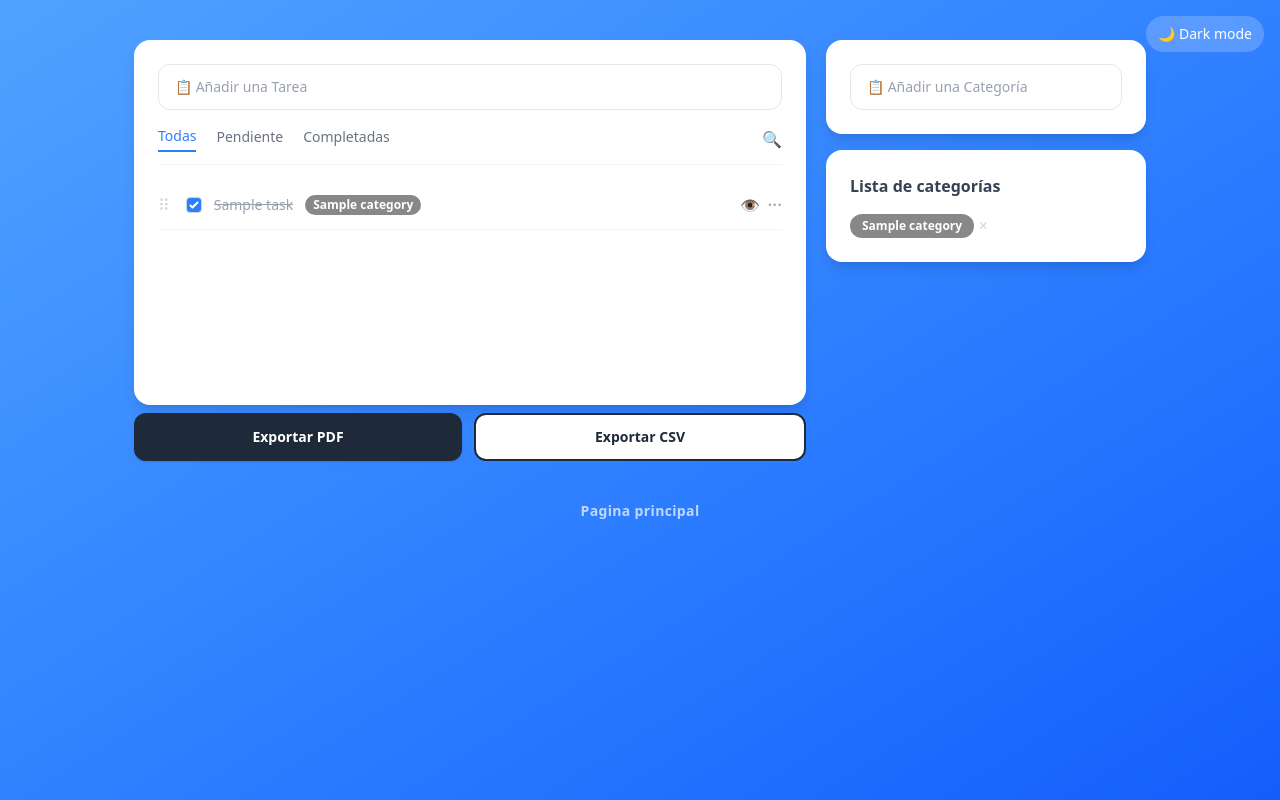
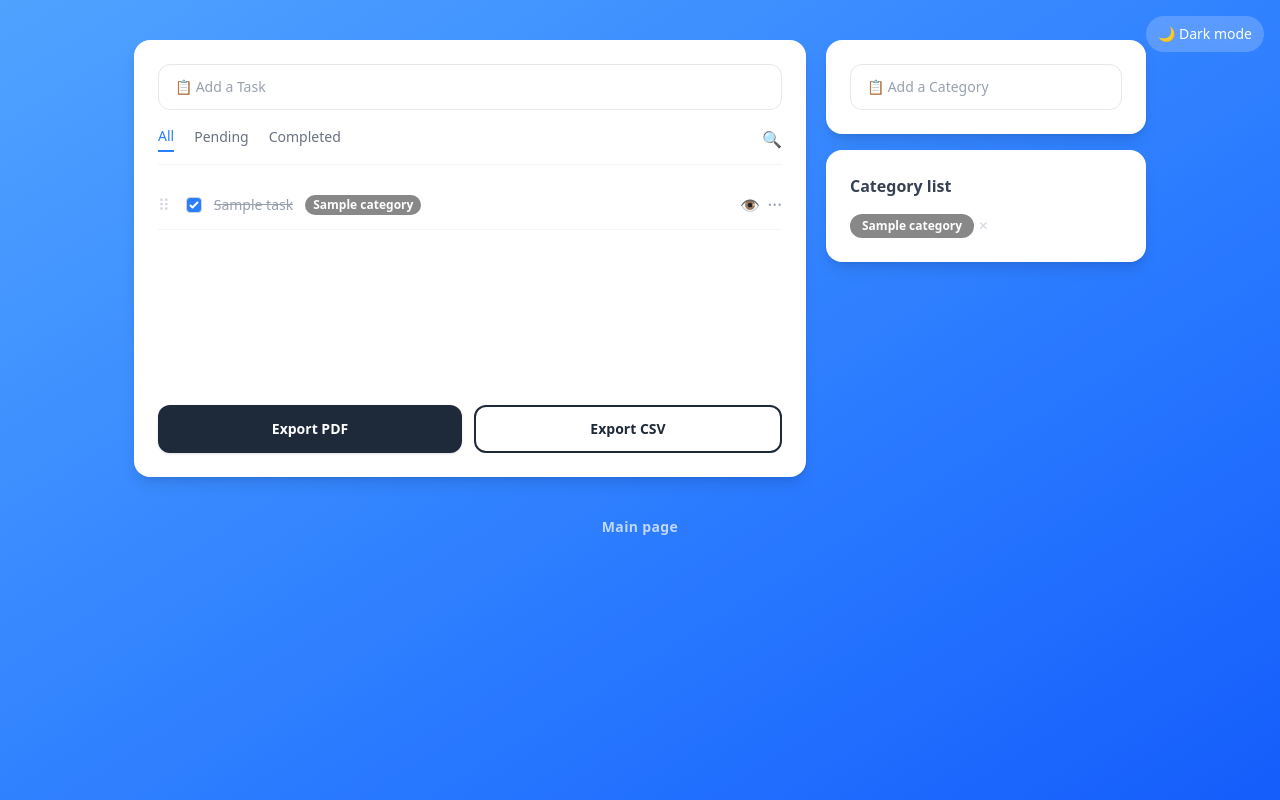
Before and after one commit to MiquelRoca18/pruebasTecnicasPracticas, a Laravel app: page / in a window 1280 px wide. Run offline with Laravel 12, Linux system fonts and the light colour scheme; tables that the repository leaves empty hold one stand-in row (values such as "Sample post"); style sheets or scripts are compiled from the project's sources; some libraries are stand-ins or nearby versions.

Commit message:
feat: add i18n translations

```diff
--- /dev/null
+++ b/todo-app/lang/en/app.php
@@ -0,0 +1,49 @@
+<?php
+
+return [
+    'main_page' => 'Main page',
+
+    // Tasks
+    'add_task'              => 'Add a Task',
+    'task_title_placeholder'=> 'Task title...',
+    'no_category'           => 'No category',
+    'cancel'                => 'Cancel',
+    'add'                   => 'Add',
+    'all'                   => 'All',
+    'pending'               => 'Pending',
+    'completed'             => 'Completed',
+    'search_placeholder'    => 'Search tasks...',
+    'no_tasks'              => 'No tasks.',
+    'export_pdf'            => 'Export PDF',
+    'export_csv'            => 'Export CSV',
+    'edit_task'             => 'Edit Task',
+    'title'                 => 'Title',
+    'description'           => 'Description',
+    'category'              => 'Category',
+    'save'                  => 'Save',
+    'delete_title'          => 'Delete this task?',
+    'delete_body'           => 'This action cannot be undone.',
+    'confirm_delete'        => 'Yes, delete',
+    'no_description'        => 'No description.',
+    'task_completed'        => 'Completed',
+    'task_pending'          => 'Pending',
+    'close'                 => 'Close',
+    'edit'                  => 'Edit',
+    'delete'                => 'Delete',
+
+    // Toast
+    'task_created'          => 'Task created successfully.',
+    'task_updated'          => 'Task updated.',
+    'task_deleted'          => 'Task deleted.',
+
+    // Categories
+    'add_category'          => 'Add a Category',
+    'category_name'         => 'Category name...',
+    'color'                 => 'Color',
+    'category_list'         => 'Category list',
+    'no_categories'         => 'No categories yet.',
+    'see_more'              => 'see more',
+    'see_less'              => 'see less',
+    'category_created'      => 'Category created.',
+    'category_deleted'      => 'Category deleted.',
+];
--- a/todo-app/resources/views/components/category-manager.blade.php
+++ b/todo-app/resources/views/components/category-manager.blade.php
@@ -37,27 +37,27 @@ new class extends Component
         ]);
 
         $this->reset('newName', 'newColor');
-        $this->dispatch('toast', message: 'Categoría creada.', type: 'success');
+        $this->dispatch('toast', message: __('app.category_created'), type: 'success');
     }
 
     public function deleteCategory(int $id): void
     {
         Category::findOrFail($id)->delete();
         $this->dispatch('category-deleted');
-        $this->dispatch('toast', message: 'Categoría eliminada.', type: 'error');
+        $this->dispatch('toast', message: __('app.category_deleted'), type: 'error');
     }
 };
 ?>
 
 <div class="space-y-4">
 
-    {{-- Añadir categoría --}}
+    {{-- Add category --}}
     <div class="bg-white rounded-2xl shadow-lg p-6" x-data="{ open: false }">
         <button
             @click="open = !open"
             class="w-full flex items-center gap-3 px-4 py-3 border border-gray-200 rounded-xl text-gray-400 hover:border-blue-400 hover:text-blue-500 transition text-sm font-medium"
         >
-            📋 Añadir una Categoría
+            📋 {{ __('app.add_category') }}
         </button>
 
         <div x-show="open" x-transition @click.outside="open = false" class="mt-3 space-y-3">
@@ -65,7 +65,7 @@ new class extends Component
                 <input
                     type="text"
                     wire:model="newName"
-                    placeholder="Nombre de la categoría..."
+                    placeholder="{{ __('app.category_name') }}"
                     class="w-full px-3 py-2 border border-gray-200 rounded-lg text-sm focus:outline-none focus:ring-2 focus:ring-blue-400"
                     @keydown.enter="$wire.createCategory().then(() => open = false)"
                 />
@@ -73,26 +73,26 @@ new class extends Component
             </div>
 
             <div class="flex items-center gap-3">
-                <label class="text-sm text-gray-500">Color</label>
+                <label class="text-sm text-gray-500">{{ __('app.color') }}</label>
                 <input type="color" wire:model="newColor"
                     class="w-10 h-8 rounded cursor-pointer border border-gray-200" />
             </div>
 
             <div class="flex justify-end gap-2">
                 <button @click="open = false"
-                    class="px-3 py-1.5 text-sm text-gray-500">Cancelar</button>
+                    class="px-3 py-1.5 text-sm text-gray-500">{{ __('app.cancel') }}</button>
                 <button
                     @click="$wire.createCategory().then(() => open = false)"
                     class="px-4 py-1.5 bg-blue-500 text-white rounded-lg text-sm font-medium hover:bg-blue-600 transition">
-                    Añadir
+                    {{ __('app.add') }}
                 </button>
             </div>
         </div>
     </div>
 
-    {{-- Lista de categorías --}}
+    {{-- Category list --}}
     <div class="bg-white rounded-2xl shadow-lg p-6">
-        <h3 class="font-bold text-gray-700 mb-4">Lista de categorías</h3>
+        <h3 class="font-bold text-gray-700 mb-4">{{ __('app.category_list') }}</h3>
 
         <div class="flex flex-wrap gap-2">
             @forelse ($categories as $category)
@@ -109,7 +109,7 @@ new class extends Component
                     >✕</button>
                 </div>
             @empty
-                <p class="text-sm text-gray-400">No hay categorías aún.</p>
+                <p class="text-sm text-gray-400">{{ __('app.no_categories') }}</p>
             @endforelse
         </div>
 
@@ -118,7 +118,7 @@ new class extends Component
                 wire:click="$toggle('showAll')"
                 class="mt-3 text-sm text-gray-400 border border-dashed border-gray-300 rounded-lg px-4 py-1 hover:border-blue-400 hover:text-blue-400 transition"
             >
-                {{ $showAll ? 'ver menos' : 'ver más' }}
+                {{ $showAll ? __('app.see_less') : __('app.see_more') }}
             </button>
         @endif
     </div>
--- a/todo-app/resources/views/components/layouts/app.blade.php
+++ b/todo-app/resources/views/components/layouts/app.blade.php
@@ -57,7 +57,7 @@
     </main>
 
     <p class="text-center text-white/70 text-sm pb-6 font-semibold tracking-wide">
-        Pagina principal
+        {{ __('app.main_page') }}
     </p>
 
     @livewireScripts
--- a/todo-app/resources/views/components/task-manager.blade.php
+++ b/todo-app/resources/views/components/task-manager.blade.php
@@ -59,7 +59,7 @@ new class extends Component
         ]);
 
         $this->reset('newTitle', 'newCategoryId');
-        $this->dispatch('toast', message: 'Tarea creada correctamente.', type: 'success');
+        $this->dispatch('toast', message: __('app.task_created'), type: 'success');
     }
 
     public function toggleComplete(int $taskId): void
@@ -92,7 +92,7 @@ new class extends Component
         ]);
 
         $this->reset('editingTaskId', 'editTitle', 'editDescription', 'editCategoryId');
-        $this->dispatch('toast', message: 'Tarea actualizada.', type: 'success');
+        $this->dispatch('toast', message: __('app.task_updated'), type: 'success');
     }
 
     public function cancelEdit(): void
@@ -103,12 +103,13 @@ new class extends Component
     public function deleteTask(int $taskId): void
     {
         Task::findOrFail($taskId)->delete();
-        $this->dispatch('toast', message: 'Tarea eliminada.', type: 'error');
+        $this->dispatch('toast', message: __('app.task_deleted'), type: 'error');
     }
+
     #[On('category-deleted')]
     public function refreshTasks(): void
     {
-        // El with() se re-ejecuta automáticamente, no hace falta código aquí
+        // with() re-runs automatically
     }
 
     public function reorderTasks(array $orderedIds): void
@@ -117,6 +118,7 @@ new class extends Component
             Task::where('id', $id)->update(['order' => $index + 1]);
         }
     }
+
     public function exportCsv(): void
     {
         $tasks = Task::with('category')->orderBy('order')->get();
@@ -135,23 +137,20 @@ new class extends Component
         }
 
         $filename = 'tasks-' . now()->format('Y-m-d') . '.csv';
-
         $this->dispatch('download-file', content: base64_encode($csv), filename: $filename, mime: 'text/csv');
     }
 
     public function exportPdf(): void
     {
         $tasks = Task::with('category')->orderBy('order')->get();
-
         $pdf = \Barryvdh\DomPDF\Facade\Pdf::loadView('exports.tasks-pdf', compact('tasks'));
 
         $filename = 'tasks-' . now()->format('Y-m-d') . '.pdf';
-        $content = base64_encode($pdf->output());
-
-        $this->dispatch('download-file', content: $content, filename: $filename, mime: 'application/pdf');
+        $this->dispatch('download-file', content: base64_encode($pdf->output()), filename: $filename, mime: 'application/pdf');
     }
 };
 ?>
+
 <div>
     {{-- Panel principal --}}
     <div class="bg-white rounded-2xl shadow-lg p-6 space-y-4">
@@ -162,7 +161,7 @@ new class extends Component
                 @click="open = !open"
                 class="w-full flex items-center gap-3 px-4 py-3 border border-gray-200 rounded-xl text-gray-400 hover:border-blue-400 hover:text-blue-500 transition text-sm font-medium"
             >
-                📋 Añadir una Tarea
+                📋 {{ __('app.add_task') }}
             </button>
 
             <div x-show="open" x-transition @click.outside="open = false"
@@ -172,7 +171,7 @@ new class extends Component
                     <input
                         type="text"
                         wire:model="newTitle"
-                        placeholder="Título de la tarea..."
+                        placeholder="{{ __('app.task_title_placeholder') }}"
                         class="w-full px-3 py-2 border border-gray-200 rounded-lg text-sm focus:outline-none focus:ring-2 focus:ring-blue-400"
                     />
                     @error('newTitle')
@@ -184,7 +183,7 @@ new class extends Component
                     wire:model="newCategoryId"
                     class="w-full px-3 py-2 border border-gray-200 rounded-lg text-sm focus:outline-none focus:ring-2 focus:ring-blue-400"
                 >
-                    <option value="">Sin categoría</option>
+                    <option value="">{{ __('app.no_category') }}</option>
                     @foreach ($categories as $cat)
                         <option value="{{ $cat->id }}">{{ $cat->name }}</option>
                     @endforeach
@@ -193,13 +192,13 @@ new class extends Component
                 <div class="flex justify-end gap-2">
                     <button @click="open = false"
                         class="px-4 py-2 text-sm text-gray-500 hover:text-gray-700">
-                        Cancelar
+                        {{ __('app.cancel') }}
                     </button>
                     <button
                         wire:click="createTask"
                         @click="$wire.createTask().then(() => open = false)"
                         class="px-4 py-2 bg-blue-500 text-white rounded-lg text-sm font-medium hover:bg-blue-600 transition">
-                        Añadir
+                        {{ __('app.add') }}
                     </button>
                 </div>
             </div>
@@ -208,7 +207,7 @@ new class extends Component
         {{-- Filtros + Búsqueda --}}
         <div class="flex items-center justify-between border-b border-gray-100 pb-3">
             <div class="flex gap-5 text-sm font-medium">
-                @foreach (['all' => 'Todas', 'pending' => 'Pendiente', 'completed' => 'Completadas'] as $key => $label)
+                @foreach (['all' => __('app.all'), 'pending' => __('app.pending'), 'completed' => __('app.completed')] as $key => $label)
                     <button
                         wire:click="$set('filter', '{{ $key }}')"
                         class="{{ $filter === $key ? 'text-blue-500 border-b-2 border-blue-500' : 'text-gray-500 hover:text-gray-700' }} pb-1 transition"
@@ -226,7 +225,7 @@ new class extends Component
                     <input
                         wire:model.live.debounce.300ms="search"
                         type="text"
-                        placeholder="Buscar tareas..."
+                        placeholder="{{ __('app.search_placeholder') }}"
                         class="px-3 py-1 border border-gray-200 rounded-lg text-sm focus:outline-none focus:ring-2 focus:ring-blue-400 w-48"
                     />
                 </div>
@@ -236,12 +235,15 @@ new class extends Component
         {{-- Lista de tareas --}}
         <ul
             id="task-list"
-            wire:ignore
             class="space-y-1 min-h-[200px]"
         >
             @forelse ($tasks as $task)
             <li
                 data-id="{{ $task->id }}"
+                data-title="{{ addslashes($task->title) }}"
+                data-description="{{ addslashes($task->description ?? '') }}"
+                data-completed="{{ $task->completed ? 'true' : 'false' }}"
+                data-category="{{ addslashes($task->category?->name ?? '') }}"
                 wire:key="task-{{ $task->id }}"
                 class="flex items-center justify-between py-3 border-b border-gray-100"
             >
@@ -266,12 +268,15 @@ new class extends Component
 
                     <div class="flex items-center gap-2 flex-shrink-0 ml-2">
                     <button
-                            @click="$dispatch('show-task-detail', {
-                                title: '{{ addslashes($task->title) }}',
-                                description: '{{ addslashes($task->description ?? '') }}',
-                                completed: {{ $task->completed ? 'true' : 'false' }},
-                                category: '{{ addslashes($task->category?->name ?? '') }}'
-                            })"
+                        @click="
+                            const li = $el.closest('li');
+                            $dispatch('show-task-detail', {
+                                title: li.dataset.title,
+                                description: li.dataset.description,
+                                completed: li.dataset.completed === 'true',
+                                category: li.dataset.category
+                            })
+                        "
                         class="text-gray-400 hover:text-blue-500 transition"
                     >
                         👁️
@@ -288,63 +293,64 @@ new class extends Component
                                     wire:click="startEditing({{ $task->id }})"
                                     @click="open = false; $dispatch('open-edit-modal')"
                                     class="w-full text-left px-4 py-2 text-sm text-gray-700 hover:bg-gray-50">
-                                    ✏️ Editar
+                                    ✏️ {{ __('app.edit') }}
                                 </button>
                                 <button
                                     @click="open = false; $dispatch('confirm-delete', { id: {{ $task->id }} })"
                                     class="w-full text-left px-4 py-2 text-sm text-red-500 hover:bg-red-50">
-                                    🗑️ Eliminar
+                                    🗑️ {{ __('app.delete') }}
                                 </button>
                             </div>
                         </div>
                     </div>
                 </li>
             @empty
-                <li class="text-center py-10 text-gray-400 text-sm">No hay tareas.</li>
+                <li class="text-center py-10 text-gray-400 text-sm">{{ __('app.no_tasks') }}</li>
             @endforelse
         </ul>
-    </div>
+
         {{-- Botones exportar --}}
         <div class="flex gap-3 pt-2">
             <button
                 wire:click="exportPdf"
                 class="cursor-pointer flex-1 py-3 bg-gray-800 text-white rounded-xl font-semibold text-sm hover:bg-gray-900 transition shadow"
             >
-            Exportar PDF
+                {{ __('app.export_pdf') }}
             </button>
             <button
                 wire:click="exportCsv"
                 class="cursor-pointer flex-1 py-3 bg-white text-gray-800 border-2 border-gray-800 rounded-xl font-semibold text-sm hover:bg-gray-50 transition"
             >
-            Exportar CSV
+                {{ __('app.export_csv') }}
             </button>
+        </div>
     </div>
 
     {{-- Modal Detalle --}}
     <div
+        x-cloak
         x-data="{ open: false, task: null }"
         x-on:show-task-detail.window="task = $event.detail; open = true"
         x-on:keydown.escape.window="open = false"
-        x-cloak x-data="{ open: false, task: null }"
     >
         <div x-show="open" x-transition.opacity
             class="fixed inset-0 bg-black/50 z-30 flex items-center justify-center p-4">
             <div @click.outside="open = false"
                 class="bg-white rounded-2xl shadow-2xl p-6 w-full max-w-md space-y-3">
                 <h3 class="font-bold text-gray-800 text-lg" x-text="task?.title"></h3>
-                <p class="text-sm text-gray-500" x-text="task?.description || 'Sin descripción.'"></p>
+                <p class="text-sm text-gray-500" x-text="task?.description || '{{ __('app.no_description') }}'"></p>
                 <div class="flex gap-2">
                     <span x-show="task?.category"
                         class="px-2 py-0.5 bg-blue-100 text-blue-700 rounded-full text-xs font-medium"
                         x-text="task?.category"></span>
                     <span class="px-2 py-0.5 rounded-full text-xs font-medium"
                         :class="task?.completed ? 'bg-green-100 text-green-700' : 'bg-yellow-100 text-yellow-700'"
-                        x-text="task?.completed ? 'Completada' : 'Pendiente'"></span>
+                        x-text="task?.completed ? '{{ __('app.task_completed') }}' : '{{ __('app.task_pending') }}'"></span>
                 </div>
                 <div class="flex justify-end pt-2">
                     <button @click="open = false"
                         class="px-4 py-2 bg-gray-100 text-gray-600 rounded-lg text-sm hover:bg-gray-200 transition">
-                        Cerrar
+                        {{ __('app.close') }}
                     </button>
                 </div>
             </div>
@@ -353,32 +359,32 @@ new class extends Component
 
     {{-- Modal Editar --}}
     <div
+        x-cloak
         x-data="{ open: false }"
         x-on:open-edit-modal.window="open = true"
         x-on:keydown.escape.window="open = false"
-        x-cloak x-data="{ open: false, task: null }"
     >
         <div x-show="open" x-transition.opacity
             class="fixed inset-0 bg-black/50 z-30 flex items-center justify-center p-4">
             <div @click.outside="open = false; $wire.cancelEdit()"
                 class="bg-white rounded-2xl shadow-2xl p-6 w-full max-w-md space-y-4">
-                <h3 class="font-bold text-gray-800 text-lg">Editar Tarea</h3>
+                <h3 class="font-bold text-gray-800 text-lg">{{ __('app.edit_task') }}</h3>
                 <div>
-                    <label class="block text-sm text-gray-600 mb-1">Título</label>
+                    <label class="block text-sm text-gray-600 mb-1">{{ __('app.title') }}</label>
                     <input type="text" wire:model="editTitle"
                         class="w-full px-3 py-2 border border-gray-200 rounded-lg text-sm focus:outline-none focus:ring-2 focus:ring-blue-400"/>
                     @error('editTitle') <p class="text-red-500 text-xs mt-1">{{ $message }}</p> @enderror
                 </div>
                 <div>
-                    <label class="block text-sm text-gray-600 mb-1">Descripción</label>
+                    <label class="block text-sm text-gray-600 mb-1">{{ __('app.description') }}</label>
                     <textarea wire:model="editDescription" rows="3"
                         class="w-full px-3 py-2 border border-gray-200 rounded-lg text-sm focus:outline-none focus:ring-2 focus:ring-blue-400 resize-none"></textarea>
                 </div>
                 <div>
-                    <label class="block text-sm text-gray-600 mb-1">Categoría</label>
+                    <label class="block text-sm text-gray-600 mb-1">{{ __('app.category') }}</label>
                     <select wire:model="editCategoryId"
                         class="w-full px-3 py-2 border border-gray-200 rounded-lg text-sm focus:outline-none focus:ring-2 focus:ring-blue-400">
-                        <option value="">Sin categoría</option>
+                        <option value="">{{ __('app.no_category') }}</option>
                         @foreach ($categories as $cat)
                             <option value="{{ $cat->id }}">{{ $cat->name }}</option>
                         @endforeach
@@ -387,12 +393,12 @@ new class extends Component
                 <div class="flex justify-end gap-3 pt-2">
                     <button @click="open = false; $wire.cancelEdit()"
                         class="px-4 py-2 text-sm text-gray-500 hover:text-gray-700">
-                        Cancelar
+                        {{ __('app.cancel') }}
                     </button>
                     <button
                         @click="$wire.saveEdit().then(() => open = false)"
                         class="px-5 py-2 bg-blue-500 text-white rounded-lg text-sm font-medium hover:bg-blue-600 transition">
-                        Guardar
+                        {{ __('app.save') }}
                     </button>
                 </div>
             </div>
@@ -401,38 +407,44 @@ new class extends Component
 
     {{-- Modal Confirmar Eliminar --}}
     <div
+        x-cloak
         x-data="{ open: false, taskId: null }"
         x-on:confirm-delete.window="open = true; taskId = $event.detail.id"
         x-on:keydown.escape.window="open = false"
-        x-cloak x-data="{ open: false, task: null }"
     >
         <div x-show="open" x-transition.opacity
             class="fixed inset-0 bg-black/50 z-30 flex items-center justify-center p-4">
             <div @click.outside="open = false"
                 class="bg-white rounded-2xl shadow-2xl p-6 w-full max-w-sm text-center space-y-4">
                 <div class="text-4xl">🗑️</div>
-                <h3 class="font-bold text-gray-800">¿Eliminar esta tarea?</h3>
-                <p class="text-sm text-gray-500">Esta acción no se puede deshacer.</p>
+                <h3 class="font-bold text-gray-800">{{ __('app.delete_title') }}</h3>
+                <p class="text-sm text-gray-500">{{ __('app.delete_body') }}</p>
                 <div class="flex gap-3 justify-center pt-2">
                     <button @click="open = false"
                         class="px-4 py-2 border border-gray-200 text-sm text-gray-600 rounded-lg hover:bg-gray-50 transition">
-                        Cancelar
+                        {{ __('app.cancel') }}
                     </button>
                     <button
                         @click="$wire.deleteTask(taskId); open = false"
                         class="px-5 py-2 bg-red-500 text-white rounded-lg text-sm font-medium hover:bg-red-600 transition">
-                        Sí, eliminar
+                        {{ __('app.confirm_delete') }}
                     </button>
                 </div>
             </div>
         </div>
     </div>
+
     <script>
-        document.addEventListener('DOMContentLoaded', () => {
+        let sortableInstance = null;
+
+        function initSortable() {
             const el = document.getElementById('task-list');
             if (!el) return;
-
-            Sortable.create(el, {
+            if (sortableInstance) {
+                sortableInstance.destroy();
+                sortableInstance = null;
+            }
+            sortableInstance = Sortable.create(el, {
                 handle: '.drag-handle',
                 animation: 150,
                 onEnd: () => {
@@ -445,6 +457,9 @@ new class extends Component
                     ).reorderTasks(ids);
                 }
             });
-        });
+        }
+
+        document.addEventListener('DOMContentLoaded', initSortable);
+        document.addEventListener('livewire:updated', initSortable);
     </script>
 </div>
```
Lines whose indentation alone changed are shown as unchanged.
